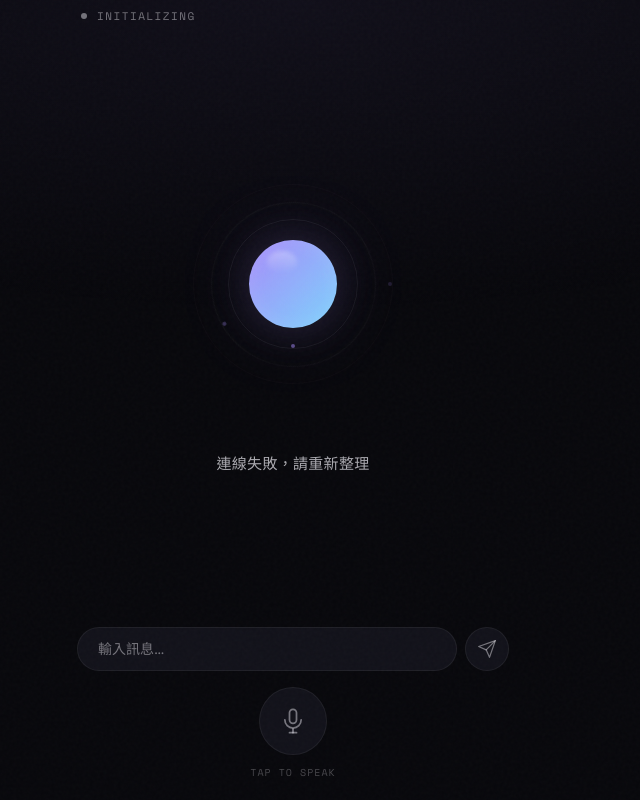
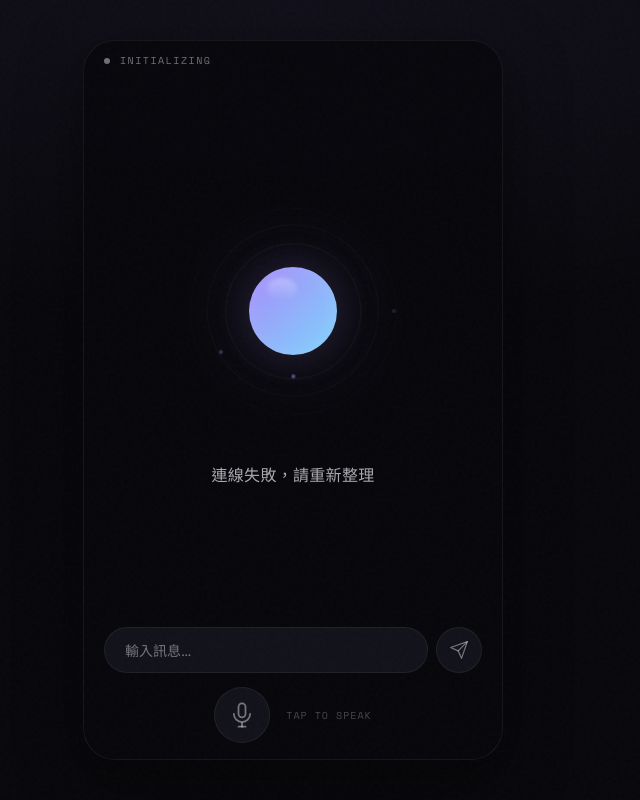
Before and after one commit to june-in-exile/Chat-With-May, a website: page public/index.html in a window 1280 px wide. Shown: the whole page, without its empty margins (347-987 px from the left). Drawn offline with nearby package versions, Linux system fonts and the light colour scheme; no server answers.

Commit message:
Mobile-first responsive redesign
- clamp() for orb/font sizes (adapts to any screen)
- Safe area insets for notch/Dynamic Island/home bar
- iOS overscroll bounce prevention
- Font size >= 16px to prevent iOS auto-zoom
- Landscape orientation layout
- Small phone (SE) and tall phone (Pro Max) breakpoints
- Tablet/desktop: card-style with glass border
- prefers-reduced-motion accessibility
- Momentum scrolling on transcript

```diff
--- a/public/style.css
+++ b/public/style.css
@@ -4,6 +4,7 @@
   margin: 0;
   padding: 0;
   box-sizing: border-box;
+  -webkit-tap-highlight-color: transparent;
 }
 
 :root {
@@ -15,34 +16,44 @@
   --text-dim: rgba(240, 238, 245, 0.45);
   --text-mid: rgba(240, 238, 245, 0.7);
 
-  /* Accent palette — ethereal violet/cyan */
   --accent: #a78bfa;
   --accent-2: #7dd3fc;
   --accent-glow: rgba(167, 139, 250, 0.15);
-  --accent-glow-strong: rgba(167, 139, 250, 0.35);
 
-  /* States */
   --listening: #f87171;
-  --listening-soft: rgba(248, 113, 113, 0.12);
   --listening-glow: rgba(248, 113, 113, 0.25);
   --speaking: #34d399;
-  --speaking-soft: rgba(52, 211, 153, 0.12);
   --speaking-glow: rgba(52, 211, 153, 0.25);
   --processing: #a78bfa;
-  --processing-soft: rgba(167, 139, 250, 0.12);
+
+  /* Dynamic spacing based on viewport */
+  --safe-top: env(safe-area-inset-top, 0px);
+  --safe-bottom: env(safe-area-inset-bottom, 0px);
+  --safe-left: env(safe-area-inset-left, 0px);
+  --safe-right: env(safe-area-inset-right, 0px);
 }
 
-html, body {
+html {
+  height: 100%;
+  /* Prevent overscroll bounce on iOS */
+  overflow: hidden;
+  position: fixed;
+  width: 100%;
+}
+
+body {
   height: 100%;
   overflow: hidden;
   background: var(--bg);
   color: var(--text);
   font-family: 'Outfit', -apple-system, sans-serif;
   -webkit-font-smoothing: antialiased;
-  -webkit-tap-highlight-color: transparent;
+  /* Prevent text size adjust on orientation change */
+  -webkit-text-size-adjust: 100%;
+  text-size-adjust: 100%;
 }
 
-/* Noise texture overlay */
+/* Noise texture */
 body::before {
   content: '';
   position: fixed;
@@ -72,6 +83,7 @@ body::after {
   display: flex;
   flex-direction: column;
   height: 100%;
+  width: 100%;
   max-width: 480px;
   margin: 0 auto;
 }
@@ -81,8 +93,9 @@ body::after {
   display: flex;
   align-items: center;
   gap: 10px;
-  padding: 20px 28px;
-  padding-top: calc(env(safe-area-inset-top, 20px) + 8px);
+  padding: 12px 20px;
+  padding-top: calc(var(--safe-top) + 12px);
+  flex-shrink: 0;
 }
 
 #status-indicator {
@@ -116,7 +129,7 @@ body::after {
 
 #status-text {
   font-family: 'Space Mono', monospace;
-  font-size: 11px;
+  font-size: 10px;
   letter-spacing: 1.5px;
   text-transform: uppercase;
   color: var(--text-dim);
@@ -130,19 +143,21 @@ body::after {
   flex-direction: column;
   align-items: center;
   justify-content: center;
-  padding: 24px;
-  gap: 40px;
-  position: relative;
+  padding: 16px 20px;
+  gap: 28px;
+  min-height: 0; /* Allow flex shrink */
+  overflow: hidden;
 }
 
 /* ── The Orb ── */
 #orb-container {
   position: relative;
-  width: 220px;
-  height: 220px;
+  width: clamp(140px, 40vw, 220px);
+  height: clamp(140px, 40vw, 220px);
   display: flex;
   align-items: center;
   justify-content: center;
+  flex-shrink: 0;
 }
 
 #orb {
@@ -156,8 +171,8 @@ body::after {
 }
 
 .orb-core {
-  width: 88px;
-  height: 88px;
+  width: clamp(60px, 16vw, 88px);
+  height: clamp(60px, 16vw, 88px);
   border-radius: 50%;
   background: linear-gradient(135deg, var(--accent), var(--accent-2));
   box-shadow:
@@ -169,7 +184,6 @@ body::after {
   z-index: 2;
 }
 
-/* Glass reflection on orb */
 .orb-core::before {
   content: '';
   position: absolute;
@@ -189,11 +203,10 @@ body::after {
   transition: all 0.6s cubic-bezier(0.4, 0, 0.2, 1);
 }
 
-.ring-1 { width: 130px; height: 130px; animation: orbit 10s linear infinite; }
-.ring-2 { width: 165px; height: 165px; animation: orbit 15s linear infinite reverse; opacity: 0.6; }
-.ring-3 { width: 200px; height: 200px; animation: orbit 20s linear infinite; opacity: 0.3; }
+.ring-1 { width: 62%; height: 62%; animation: orbit 10s linear infinite; }
+.ring-2 { width: 78%; height: 78%; animation: orbit 15s linear infinite reverse; opacity: 0.6; }
+.ring-3 { width: 94%; height: 94%; animation: orbit 20s linear infinite; opacity: 0.3; }
 
-/* Ring dots */
 .ring-1::before, .ring-2::before, .ring-3::before {
   content: '';
   position: absolute;
@@ -210,9 +223,7 @@ body::after {
 /* ── Orb states ── */
 #orb.listening .orb-core {
   background: linear-gradient(135deg, var(--listening), #fbbf24);
-  box-shadow:
-    0 0 50px var(--listening-glow),
-    0 0 100px var(--listening-glow),
+  box-shadow: 0 0 50px var(--listening-glow), 0 0 100px var(--listening-glow),
     inset 0 0 20px rgba(255, 255, 255, 0.1);
   animation: orb-breathe 0.9s ease-in-out infinite;
 }
@@ -223,9 +234,7 @@ body::after {
 
 #orb.speaking .orb-core {
   background: linear-gradient(135deg, var(--speaking), var(--accent-2));
-  box-shadow:
-    0 0 50px var(--speaking-glow),
-    0 0 100px var(--speaking-glow),
+  box-shadow: 0 0 50px var(--speaking-glow), 0 0 100px var(--speaking-glow),
     inset 0 0 20px rgba(255, 255, 255, 0.1);
   animation: orb-breathe 1.4s ease-in-out infinite;
 }
@@ -237,38 +246,42 @@ body::after {
 #orb.processing .orb-core {
   animation: orb-spin 1.5s ease-in-out infinite;
 }
-#orb.processing .orb-ring {
-  animation-duration: 3s;
-}
+#orb.processing .orb-ring { animation-duration: 3s; }
 
 /* ── Transcript ── */
 #transcript {
-  font-size: 15px;
+  font-size: clamp(14px, 3.5vw, 16px);
   font-weight: 300;
   color: var(--text-mid);
   text-align: center;
   line-height: 1.8;
-  max-height: 140px;
+  max-height: 25vh;
   overflow-y: auto;
-  padding: 0 24px;
+  padding: 0 12px;
   transition: opacity 0.4s;
   letter-spacing: 0.3px;
+  width: 100%;
+  /* Momentum scrolling on iOS */
+  -webkit-overflow-scrolling: touch;
+  overscroll-behavior: contain;
 }
 
 #transcript:empty { display: none; }
 
-/* Scrollbar */
 #transcript::-webkit-scrollbar { width: 2px; }
 #transcript::-webkit-scrollbar-thumb { background: var(--border); border-radius: 2px; }
 
 /* ── Controls ── */
 #controls {
-  padding: 20px 24px;
-  padding-bottom: calc(env(safe-area-inset-bottom, 20px) + 20px);
+  padding: 16px 20px;
+  padding-bottom: calc(var(--safe-bottom) + 16px);
+  padding-left: calc(var(--safe-left) + 20px);
+  padding-right: calc(var(--safe-right) + 20px);
   display: flex;
   flex-direction: column;
   align-items: center;
-  gap: 16px;
+  gap: 14px;
+  flex-shrink: 0;
 }
 
 /* Text input row */
@@ -280,20 +293,24 @@ body::after {
 
 #text-input {
   flex: 1;
-  height: 44px;
+  height: 46px;
+  min-height: 46px; /* Prevent iOS zoom */
   background: var(--surface);
   border: 1px solid var(--border);
-  border-radius: 22px;
+  border-radius: 23px;
   padding: 0 20px;
   color: var(--text);
   font-family: 'Outfit', sans-serif;
-  font-size: 14px;
+  font-size: 16px; /* >= 16px prevents iOS auto-zoom */
   outline: none;
   transition: border-color 0.3s;
+  -webkit-appearance: none;
+  appearance: none;
 }
 
 #text-input::placeholder {
   color: var(--text-dim);
+  font-size: 14px;
 }
 
 #text-input:focus {
@@ -301,8 +318,9 @@ body::after {
 }
 
 #send-btn {
-  width: 44px;
-  height: 44px;
+  width: 46px;
+  height: 46px;
+  min-width: 46px;
   border-radius: 50%;
   border: 1px solid var(--border);
   background: var(--surface);
@@ -315,26 +333,24 @@ body::after {
   flex-shrink: 0;
 }
 
-#send-btn:hover {
+#send-btn:active {
   background: var(--accent);
   color: white;
   border-color: var(--accent);
-}
-
-#send-btn:active {
   transform: scale(0.93);
 }
 
 #mic-row {
   display: flex;
-  flex-direction: column;
   align-items: center;
-  gap: 10px;
+  gap: 16px;
+  width: 100%;
+  justify-content: center;
 }
 
 #mic-btn {
-  width: 68px;
-  height: 68px;
+  width: 56px;
+  height: 56px;
   border-radius: 50%;
   border: 1.5px solid var(--border);
   background: var(--surface);
@@ -348,7 +364,6 @@ body::after {
   overflow: hidden;
 }
 
-/* Subtle inner glow */
 #mic-btn::before {
   content: '';
   position: absolute;
@@ -359,14 +374,8 @@ body::after {
   transition: opacity 0.3s;
 }
 
-#mic-btn:hover::before,
-#mic-btn:active::before {
-  opacity: 1;
-}
-
-#mic-btn:active {
-  transform: scale(0.93);
-}
+#mic-btn:active::before { opacity: 1; }
+#mic-btn:active { transform: scale(0.93); }
 
 #mic-btn.active {
   background: var(--listening);
@@ -377,7 +386,6 @@ body::after {
 
 #mic-btn.active::before { display: none; }
 
-/* Pulse ring behind button when active */
 #mic-btn.active::after {
   content: '';
   position: absolute;
@@ -388,10 +396,7 @@ body::after {
   animation: btn-pulse 1.5s ease-out infinite;
 }
 
-#mic-icon {
-  position: relative;
-  z-index: 1;
-}
+#mic-icon { position: relative; z-index: 1; }
 
 #hint-text {
   font-family: 'Space Mono', monospace;
@@ -427,16 +432,78 @@ body::after {
   100% { transform: scale(1.6); opacity: 0; }
 }
 
-/* ── Responsive ── */
+/* ── Responsive: Small phones (SE, mini) ── */
 @media (max-height: 600px) {
-  #orb-container { width: 160px; height: 160px; }
-  .orb-core { width: 64px; height: 64px; }
-  .ring-1 { width: 95px; height: 95px; }
-  .ring-2 { width: 120px; height: 120px; }
-  .ring-3 { width: 148px; height: 148px; }
-  #visual-area { gap: 24px; }
+  #visual-area { gap: 16px; padding: 8px 16px; }
+  #orb-container { width: 120px; height: 120px; }
+  #transcript { max-height: 18vh; font-size: 13px; }
+  #controls { gap: 10px; padding-top: 10px; }
+  #mic-btn { width: 48px; height: 48px; }
+  #status-bar { padding: 8px 16px; padding-top: calc(var(--safe-top) + 8px); }
 }
 
+/* ── Responsive: Tall phones (Pro Max, Ultra) ── */
 @media (min-height: 800px) {
-  #visual-area { gap: 56px; }
+  #visual-area { gap: 40px; }
+  #transcript { max-height: 30vh; }
 }
+
+/* ── Responsive: Very tall phones ── */
+@media (min-height: 900px) {
+  #visual-area { gap: 48px; }
+  #orb-container { width: 240px; height: 240px; }
+}
+
+/* ── Landscape orientation ── */
+@media (orientation: landscape) and (max-height: 500px) {
+  #app { flex-direction: row; max-width: 100%; }
+  #status-bar {
+    position: absolute;
+    top: 0;
+    left: 0;
+    right: 0;
+    z-index: 10;
+    padding: 8px 16px;
+    padding-top: calc(var(--safe-top) + 8px);
+    padding-left: calc(var(--safe-left) + 16px);
+  }
+  #visual-area {
+    flex: 1;
+    padding-top: 40px;
+    gap: 12px;
+  }
+  #orb-container { width: 100px; height: 100px; }
+  #transcript { max-height: 20vh; font-size: 13px; }
+  #controls {
+    flex: 0 0 auto;
+    width: 200px;
+    justify-content: center;
+    padding-right: calc(var(--safe-right) + 16px);
+  }
+  #input-row { flex-direction: column; }
+  #text-input { width: 100%; }
+  #send-btn { align-self: flex-end; }
+}
+
+/* ── Tablet / Desktop ── */
+@media (min-width: 768px) {
+  #app {
+    max-width: 420px;
+    margin-top: 5vh;
+    height: 90vh;
+    max-height: 800px;
+    border-radius: 32px;
+    border: 1px solid var(--border);
+    background: rgba(8, 8, 12, 0.95);
+    box-shadow: 0 20px 60px rgba(0, 0, 0, 0.5);
+    overflow: hidden;
+  }
+}
+
+/* ── Reduce motion for accessibility ── */
+@media (prefers-reduced-motion: reduce) {
+  *, *::before, *::after {
+    animation-duration: 0.01ms !important;
+    transition-duration: 0.01ms !important;
+  }
+}
```
Also changed, not shown: public/manifest.json.
